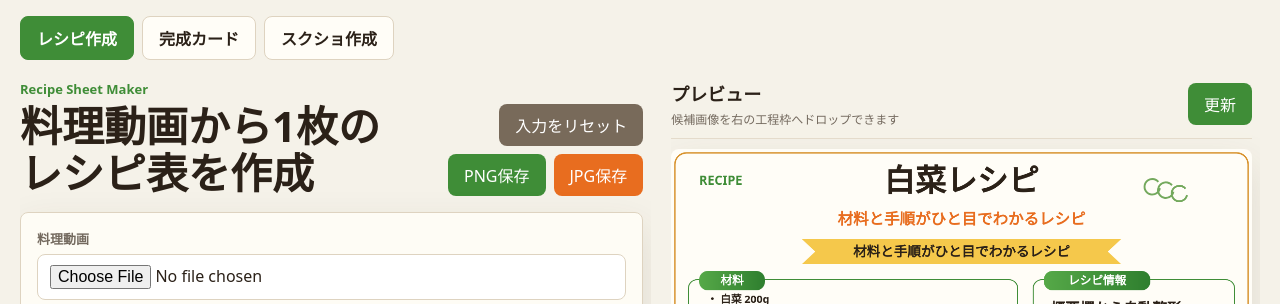
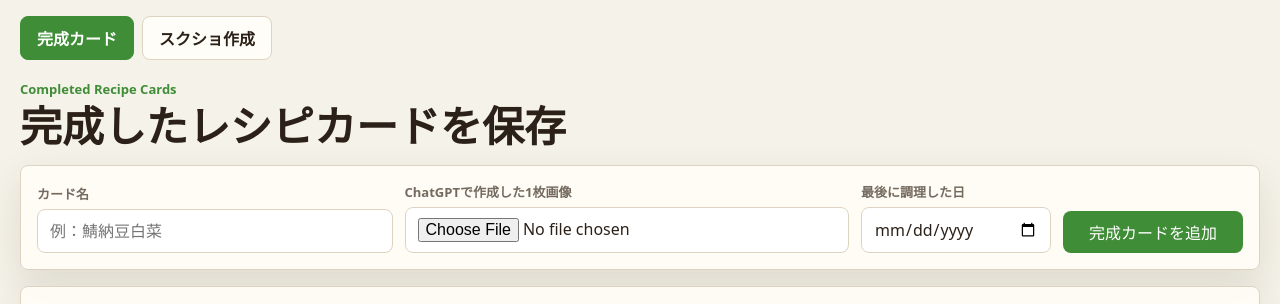
Before and after one commit to hutatumekozou/recipi-card-anti-aging, a website: page index.html in a window 1280 px wide. Shown: the top 304 px of the page. Drawn offline with Linux system fonts and the light colour scheme.

Commit message:
Remove recipe builder tab

```diff
--- a/index.html
+++ b/index.html
@@ -8,12 +8,11 @@
   </head>
   <body>
     <nav class="tabs" aria-label="画面切り替え">
-      <button class="tab-button active" type="button" data-tab="builder">レシピ作成</button>
-      <button class="tab-button" type="button" data-tab="cards">完成カード</button>
+      <button class="tab-button active" type="button" data-tab="cards">完成カード</button>
       <button class="tab-button" type="button" data-tab="cropper">スクショ作成</button>
     </nav>
 
-    <main id="builderTab" class="app tab-panel active">
+    <main id="builderTab" class="app tab-panel" hidden>
       <section class="workspace">
         <header class="topbar">
           <div>
@@ -134,7 +133,7 @@
       </aside>
     </main>
 
-    <main id="cardsTab" class="cards-page tab-panel" hidden>
+    <main id="cardsTab" class="cards-page tab-panel active">
       <header class="topbar cards-topbar">
         <div>
           <p class="eyebrow">Completed Recipe Cards</p>
```
